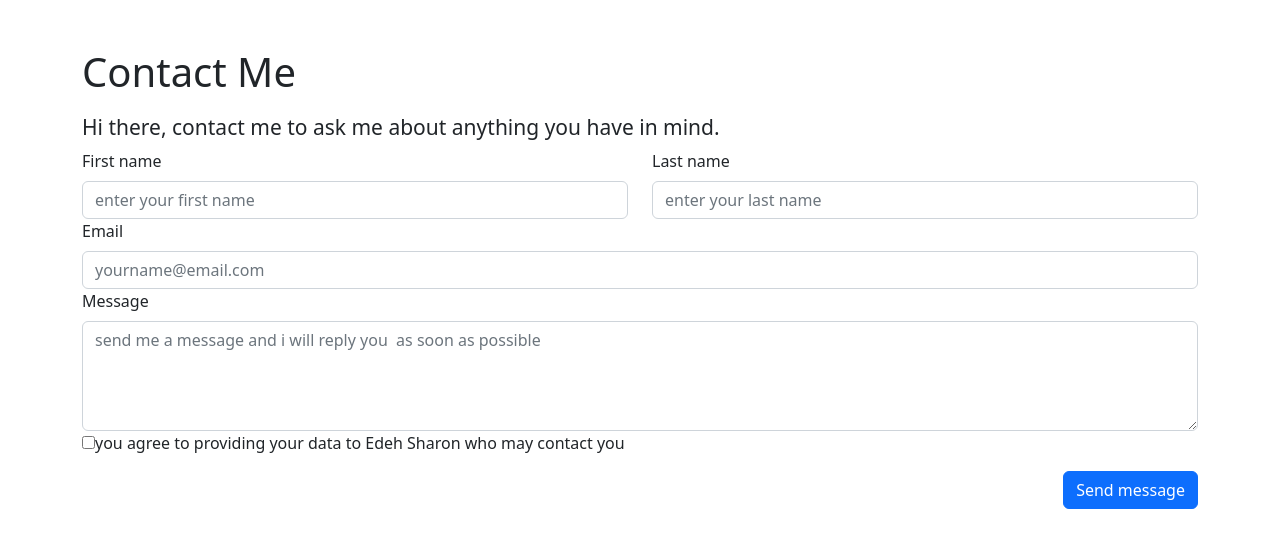
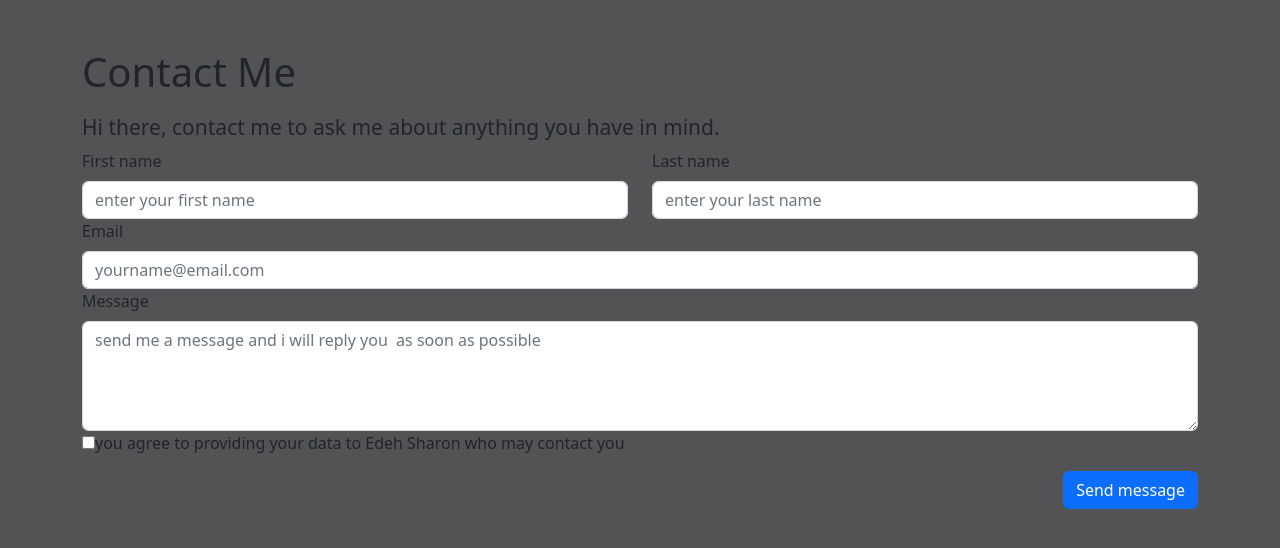
Before and after one commit to shannychi/contact-me, a React (Create React App) app: page / in a window 1280 px wide. Shown: the top 548 px of the page. Built offline with nearby package versions, Linux system fonts and the light colour scheme.

Commit message:
Update App.css

```diff
--- a/src/App.css
+++ b/src/App.css
@@ -1,5 +1,5 @@
 body {
-    background-image: linear-gradient(rgb(83,83,85));
+    background-image: linear-gradient(rgb(83,83,85), rgb(83,83,85));
 
 }
 
```
